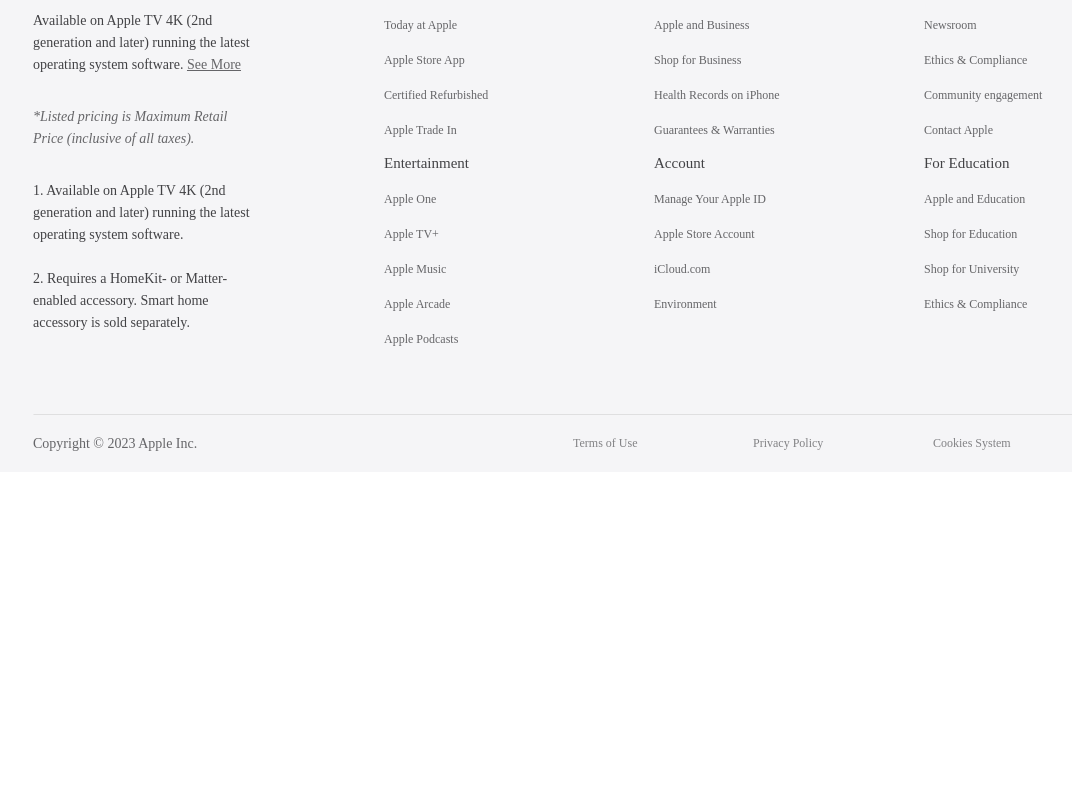
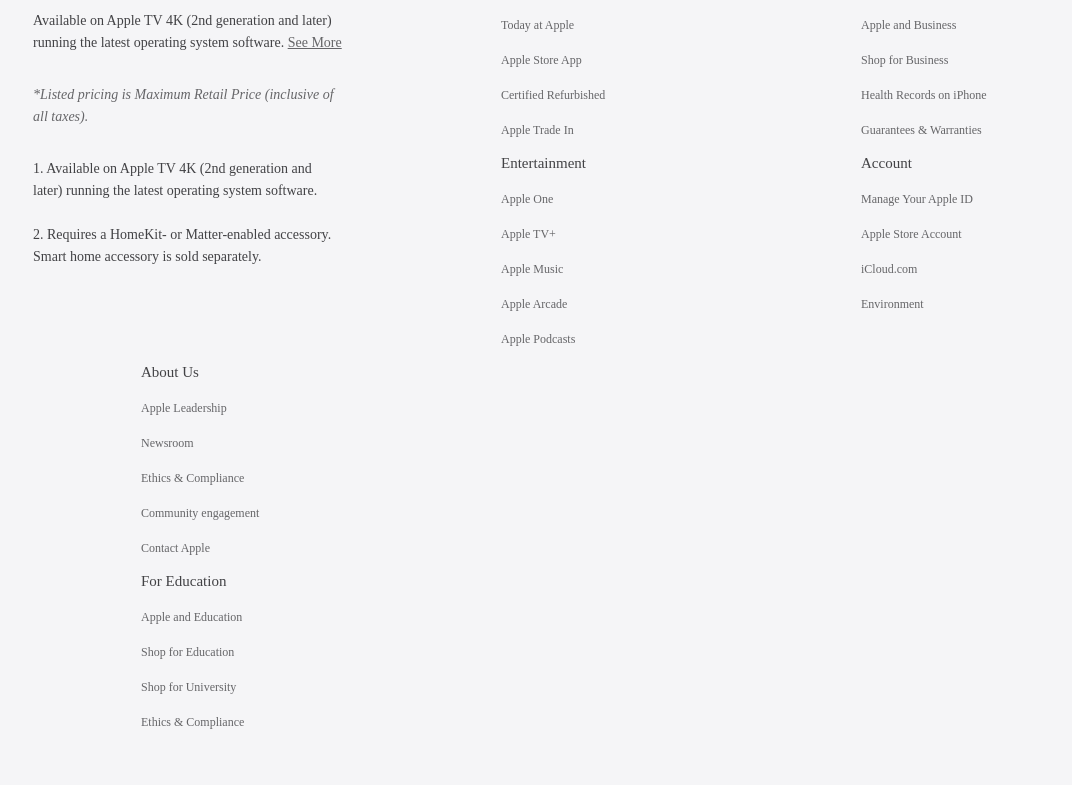
Before and after one commit to akash-singh-portfolio/product, a plain HTML site: page index.html in a window 1280 px wide. Shown: the part 9568-10353 px from the top of the page, without its empty margins (67-1139 px from the left). Before the commit the page ends 10040 px from the top, so only its background shows below. Drawn offline with Linux system fonts and the light colour scheme; a web font is replaced by a local one.

Commit message:
Update style.css

```diff
--- a/css/style.css
+++ b/css/style.css
@@ -772,7 +772,7 @@ footer a:hover {
 }
 #footer-links {
 	display: grid;
-	grid-template-columns: repeat(auto-fill, minmax(265px, 1fr));
+	grid-template-columns: repeat(auto-fill, minmax(300px, 1fr));
 	margin-bottom: 45px;
 	justify-items: end;
 }
```
